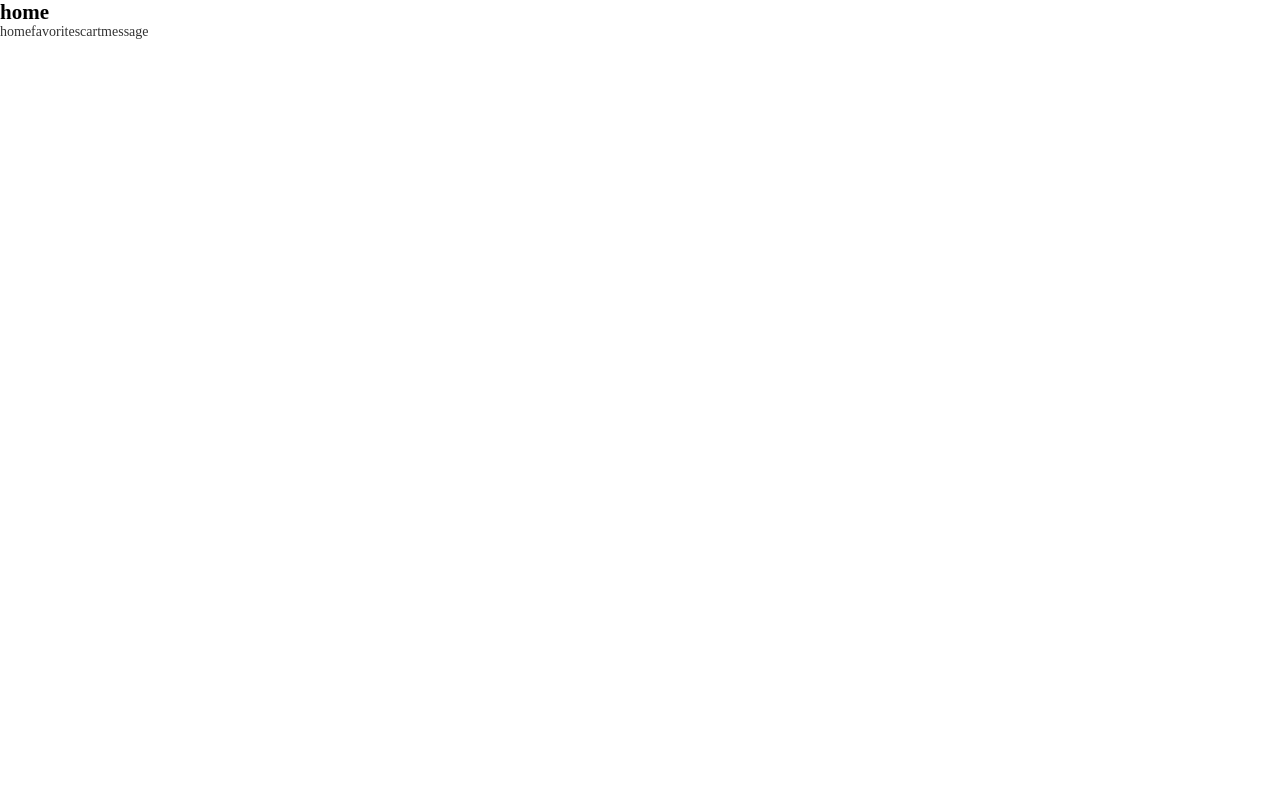
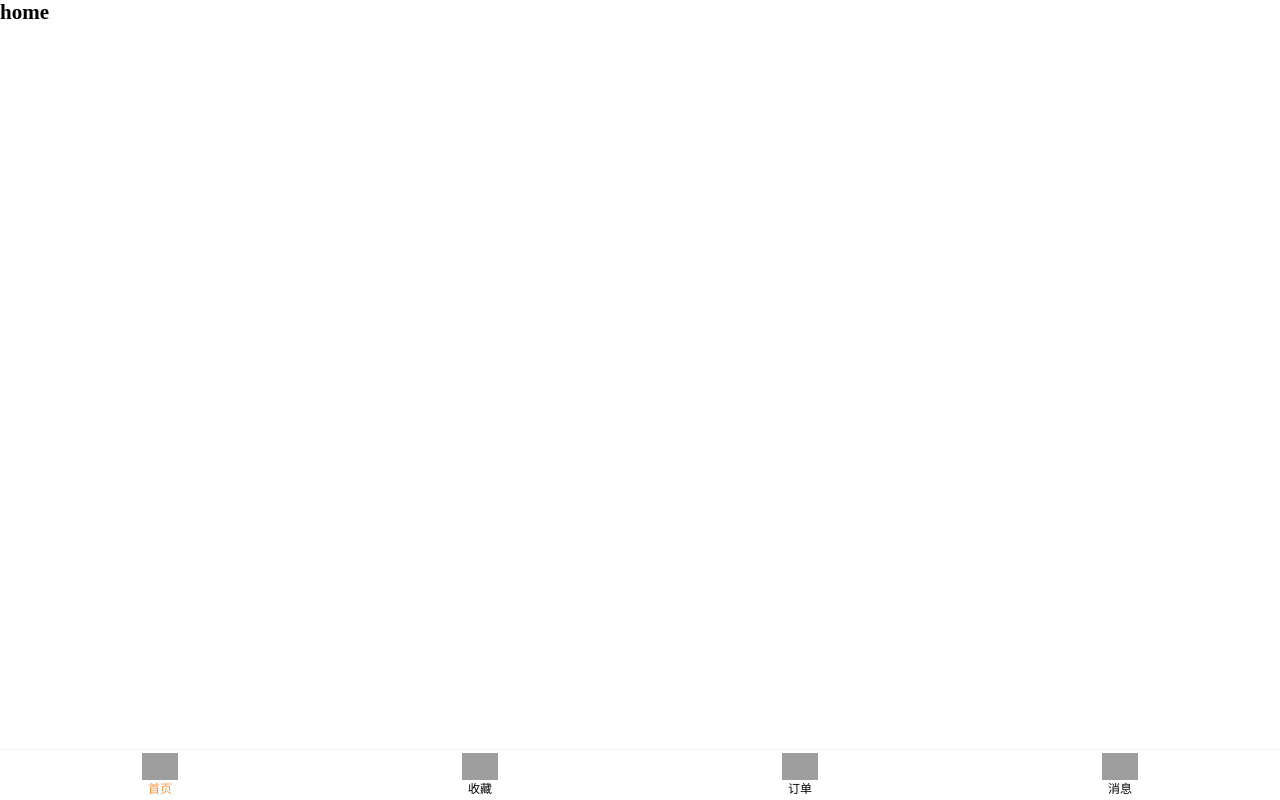
Before and after one commit to 2411642749/travel, a Vue app: page /#/home in a window 1280 px wide. Built offline with nearby package versions, Linux system fonts and the light colour scheme; grey boxes are pictures that could not be loaded.

Commit message:
tabBar跳转和选中状态

```diff
--- a/src/App.vue
+++ b/src/App.vue
@@ -1,16 +1,10 @@
 <template>
-    <router-view></router-view>
-
-    <router-link to="/home">home</router-link>
-    <router-link to="/favorites">favorites</router-link>
-    <router-link to="/cart">cart</router-link>
-    <router-link to="/message">message</router-link>
+    <div>
+        <router-view></router-view>
+        <tab-bar></tab-bar>
+    </div>
 </template>
 
-<script>
-
-export default {
-    name: 'App',
-    components: {}
-}
+<script setup>
+import TabBar from "./components/TabBar/tabBar.vue";
 </script>
--- a/src/assets/css/common.css
+++ b/src/assets/css/common.css
@@ -1,3 +1,7 @@
+:root {
+    --primary-color: #ff9645
+}
+
 body {
     font-size: 14px;
 }
--- /dev/null
+++ b/src/assets/staticData/tabBar.js
@@ -0,0 +1,26 @@
+export const listData = [
+    {
+        title: '首页',
+        image: 'tabbar/tab_home.png',
+        activeImage: 'tabbar/tab_home_active.png',
+        path: '/home'
+    },
+    {
+        title: '收藏',
+        image: 'tabbar/tab_favor.png',
+        activeImage: 'tabbar/tab_favor_active.png',
+        path: '/favor'
+    },
+    {
+        title: '订单',
+        image: 'tabbar/tab_order.png',
+        activeImage: 'tabbar/tab_order_active.png',
+        path: '/order'
+    },
+    {
+        title: '消息',
+        image: 'tabbar/tab_message.png',
+        activeImage: 'tabbar/tab_message.png',
+        path: '/message'
+    }
+]
--- /dev/null
+++ b/src/components/TabBar/tabBar.vue
@@ -0,0 +1,59 @@
+<template>
+    <div class="tab-bar">
+        <template v-for="(item,index) in listData">
+            <div
+                    class="tab-bar-item"
+                    :class="{active : currentIndex=== index}"
+                    @click="itemClick(item,index)"
+            >
+                <!-- vite中动态引入图片需要使用new URL 来进行引入-->
+                <img :src="getAssetsImg(currentIndex=== index ? item.activeImage : item.image)">
+                <span>{{ item.title }}</span>
+            </div>
+        </template>
+    </div>
+</template>
+
+<script setup>
+import {ref} from 'vue'
+import {listData} from "../../assets/staticData/tabBar";
+import {getAssetsImg} from "../../utils/getAssets";
+import {useRouter} from "vue-router";
+
+const router = useRouter()
+const currentIndex = ref(0)
+const itemClick = (item, index) => {
+    currentIndex.value = index
+    router.push(item.path)
+}
+</script>
+
+<style scoped>
+.tab-bar {
+    position: fixed;
+    bottom: 0;
+    left: 0;
+    height: 50px;
+    display: flex;
+    width: 100%;
+    border-top: 1px solid #f3f3f3;
+}
+
+.tab-bar-item {
+    width: 100%;
+    display: flex;
+    flex-direction: column;
+    justify-content: center;
+    align-items: center;
+    font-size: 12px;
+}
+
+.active {
+    color: var(--primary-color)
+}
+
+.tab-bar-item img {
+    width: 36px;
+    margin-bottom: 3px;
+}
+</style>
--- /dev/null
+++ b/src/utils/getAssets.js
@@ -0,0 +1,6 @@
+// 获取资源
+export const getAssetsImg = (image) => {
+    // 参数一 : 相对路径
+    // 参数二 : 在哪个文件下面查找参数一的相对路劲 import.meta.url 当前的组件名称
+    return new URL(`../assets/imgs/${image}`, import.meta.url).href
+}
```
Also changed, not shown: src/route/index.js (+4 -4 lines), src/views/favor/favor.vue (renamed from src/views/favorites/favorites.vue), src/views/order/order.vue (renamed from src/views/cart/cart.vue).
